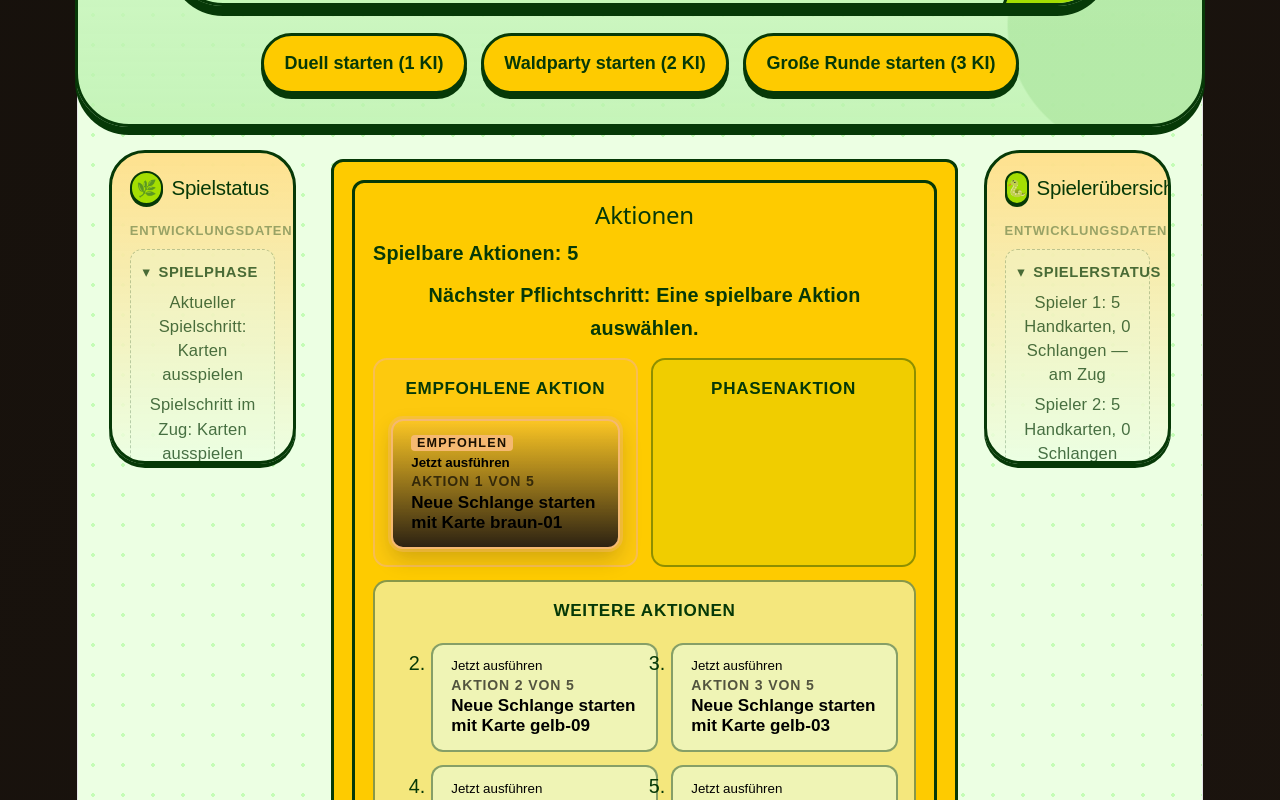
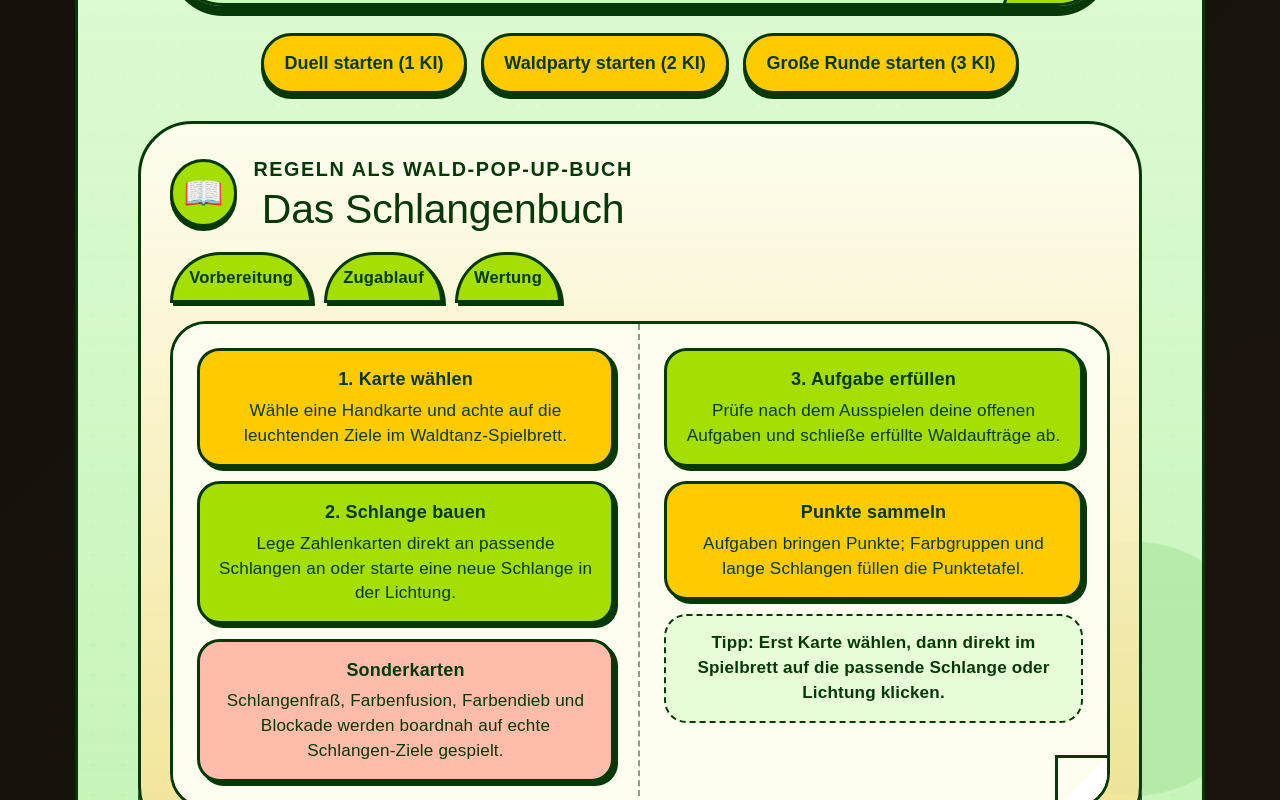
Before and after one commit to hanno79/schlangentanz-v2, a React (Vite) app: page / in a window 1280 px wide. Shown: the part 960-1760 px from the top of the page. Built offline with nearby package versions, Linux system fonts and the light colour scheme.

Commit message:
M4: Schlangenbuch-Regeln spielbar machen

```diff
--- a/src/App.css
+++ b/src/App.css
@@ -232,6 +232,153 @@ body {
 .lobby-startbutton:active {
   transform: translateY(3px);
   box-shadow: 0 2px 0 var(--st-color-border-strong);
+}
+
+.schlangenbuch {
+  position: relative;
+  width: min(100%, 940px);
+  display: grid;
+  gap: 1rem;
+  padding: clamp(1rem, 2.4vw, 1.6rem);
+  border: var(--st-border-width-chunky) solid var(--st-color-border-strong);
+  border-radius: 3rem;
+  background: linear-gradient(180deg, rgba(255, 253, 240, 0.97), rgba(255, 224, 139, 0.76));
+  box-shadow: 0 8px 0 var(--st-color-border-strong);
+}
+
+.schlangenbuch__kopf {
+  display: flex;
+  gap: 0.9rem;
+  align-items: center;
+}
+
+.schlangenbuch__icon {
+  display: grid;
+  place-items: center;
+  width: 3.4rem;
+  height: 3.4rem;
+  border: var(--st-border-width-chunky) solid var(--st-color-border-strong);
+  border-radius: 999px;
+  background: var(--st-color-primary-container);
+  box-shadow: 0 4px 0 var(--st-color-border-strong);
+  font-size: 1.8rem;
+}
+
+.schlangenbuch__kopf h2,
+.schlangenbuch__eyebrow {
+  margin: 0;
+}
+
+.schlangenbuch__kopf h2 {
+  font-family: var(--st-font-headline);
+  font-size: clamp(1.7rem, 3.2vw, 2.6rem);
+}
+
+.schlangenbuch__eyebrow {
+  font-weight: 900;
+  letter-spacing: 0.08em;
+  text-transform: uppercase;
+}
+
+.schlangenbuch__tabs {
+  list-style: none;
+  display: flex;
+  flex-wrap: wrap;
+  gap: 0.65rem;
+  padding: 0;
+  margin: 0;
+}
+
+.schlangenbuch__tabs li {
+  padding: 0.5rem 0.9rem;
+  border: var(--st-border-width-chunky) solid var(--st-color-border-strong);
+  border-radius: 999px 999px 0.9rem 0.9rem;
+  background: var(--st-color-primary-container);
+  box-shadow: 3px 3px 0 var(--st-color-border-strong);
+  font-family: var(--st-font-headline);
+  font-size: 0.92rem;
+  font-weight: 900;
+}
+
+.schlangenbuch__seiten {
+  display: grid;
+  grid-template-columns: repeat(2, minmax(0, 1fr));
+  overflow: hidden;
+  border: var(--st-border-width-chunky) solid var(--st-color-border-strong);
+  border-radius: 2rem;
+  background: #fffdf0;
+  box-shadow: inset 0 0 0 2px rgba(6, 57, 7, 0.08);
+}
+
+.schlangenbuch__seite {
+  position: relative;
+  display: grid;
+  gap: 0.8rem;
+  align-content: start;
+  padding: clamp(1rem, 2vw, 1.35rem);
+  background: #fffdf0;
+}
+
+.schlangenbuch__seite--links {
+  border-right: 2px dashed rgba(6, 57, 7, 0.48);
+}
+
+.schlangenbuch__seite--rechts::after {
+  content: '';
+  position: absolute;
+  right: 0;
+  bottom: 0;
+  width: 2.7rem;
+  height: 2.7rem;
+  background: linear-gradient(135deg, transparent 50%, #ffffff 50%);
+  border-left: var(--st-border-width-chunky) solid var(--st-color-border-strong);
+  border-top: var(--st-border-width-chunky) solid var(--st-color-border-strong);
+  border-radius: 0 0 1.4rem 0;
+}
+
+.regelkarte {
+  display: grid;
+  gap: 0.35rem;
+  padding: 0.85rem;
+  border: var(--st-border-width-chunky) solid var(--st-color-border-strong);
+  border-radius: 1.25rem;
+  background: var(--st-color-surface, #ecffe3);
+  box-shadow: 4px 4px 0 var(--st-color-border-strong);
+}
+
+.regelkarte strong {
+  font-family: var(--st-font-headline);
+  font-size: 1rem;
+}
+
+.regelkarte p,
+.schlangenbuch__merksatz {
+  margin: 0;
+  font-size: 0.95rem;
+  line-height: 1.45;
+}
+
+.regelkarte--gold { background: var(--st-color-secondary-container); }
+.regelkarte--gruen { background: var(--st-color-primary-container); }
+.regelkarte--rot { background: var(--st-color-tertiary-container, #ffbcaa); }
+
+.schlangenbuch__merksatz {
+  padding: 0.85rem;
+  border: 2px dashed var(--st-color-border-strong);
+  border-radius: 1.25rem;
+  background: rgba(196, 253, 182, 0.42);
+  font-weight: 800;
+}
+
+@media (max-width: 720px) {
+  .schlangenbuch__seiten {
+    grid-template-columns: 1fr;
+  }
+
+  .schlangenbuch__seite--links {
+    border-right: 0;
+    border-bottom: 2px dashed rgba(6, 57, 7, 0.48);
+  }
 }
 
 .eyebrow {
--- /dev/null
+++ b/src/components/Schlangenbuch.tsx
@@ -0,0 +1,51 @@
+import { useId } from 'react'
+
+function Schlangenbuch() {
+  const titelId = useId()
+
+  return (
+    <section className="schlangenbuch" aria-labelledby={titelId}>
+      <div className="schlangenbuch__kopf">
+        <span className="schlangenbuch__icon" aria-hidden="true">📖</span>
+        <div>
+          <p className="schlangenbuch__eyebrow">Regeln als Wald-Pop-up-Buch</p>
+          <h2 id={titelId}>Das Schlangenbuch</h2>
+        </div>
+      </div>
+      <ul className="schlangenbuch__tabs" aria-label="Regelkapitel">
+        <li>Vorbereitung</li>
+        <li>Zugablauf</li>
+        <li>Wertung</li>
+      </ul>
+      <div className="schlangenbuch__seiten">
+        <article className="schlangenbuch__seite schlangenbuch__seite--links" aria-label="Zugablauf im Waldtanz">
+          <div className="regelkarte regelkarte--gold">
+            <strong>1. Karte wählen</strong>
+            <p>Wähle eine Handkarte und achte auf die leuchtenden Ziele im Waldtanz-Spielbrett.</p>
+          </div>
+          <div className="regelkarte regelkarte--gruen">
+            <strong>2. Schlange bauen</strong>
+            <p>Lege Zahlenkarten direkt an passende Schlangen an oder starte eine neue Schlange in der Lichtung.</p>
+          </div>
+          <div className="regelkarte regelkarte--rot">
+            <strong>Sonderkarten</strong>
+            <p>Schlangenfraß, Farbenfusion, Farbendieb und Blockade werden boardnah auf echte Schlangen-Ziele gespielt.</p>
+          </div>
+        </article>
+        <article className="schlangenbuch__seite schlangenbuch__seite--rechts" aria-label="Aufgaben und Wertung">
+          <div className="regelkarte regelkarte--gruen">
+            <strong>3. Aufgabe erfüllen</strong>
+            <p>Prüfe nach dem Ausspielen deine offenen Aufgaben und schließe erfüllte Waldaufträge ab.</p>
+          </div>
+          <div className="regelkarte regelkarte--gold">
+            <strong>Punkte sammeln</strong>
+            <p>Aufgaben bringen Punkte; Farbgruppen und lange Schlangen füllen die Punktetafel.</p>
+          </div>
+          <p className="schlangenbuch__merksatz">Tipp: Erst Karte wählen, dann direkt im Spielbrett auf die passende Schlange oder Lichtung klicken.</p>
+        </article>
+      </div>
+    </section>
+  )
+}
+
+export default Schlangenbuch
--- a/src/components/SonnigesNestLobby.tsx
+++ b/src/components/SonnigesNestLobby.tsx
@@ -1,4 +1,5 @@
 import { useId } from 'react'
+import Schlangenbuch from './Schlangenbuch'
 
 export type KiGegnerAnzahl = 1 | 2 | 3
 
@@ -55,6 +56,7 @@ function SonnigesNestLobby({ aktiveKiGegner, onNeuesSpiel }: SonnigesNestLobbyPr
           </button>
         ))}
       </div>
+      <Schlangenbuch />
     </section>
   )
 }
```
Also changed, not shown: 1 other file (tests, documents, lock files or other folders).
